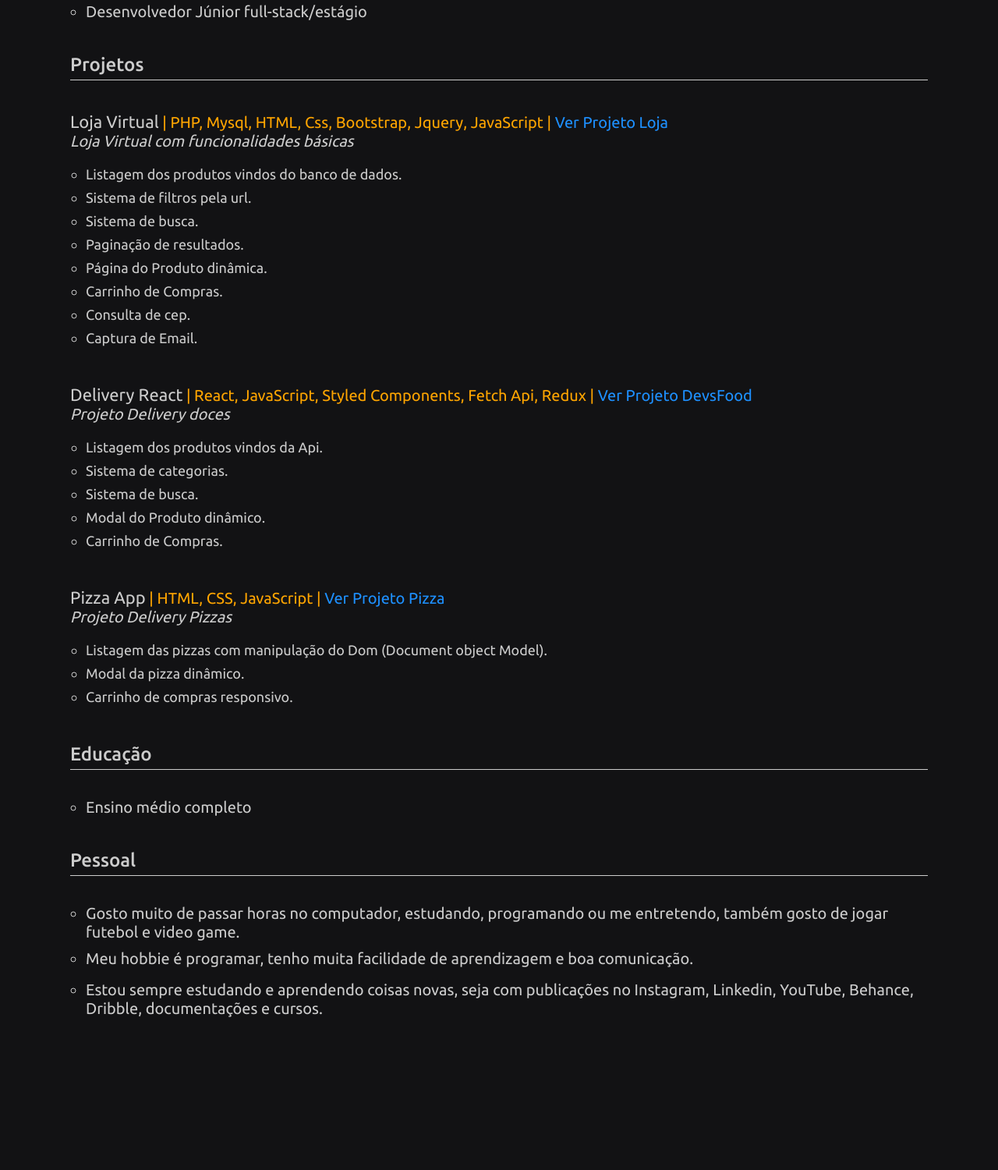
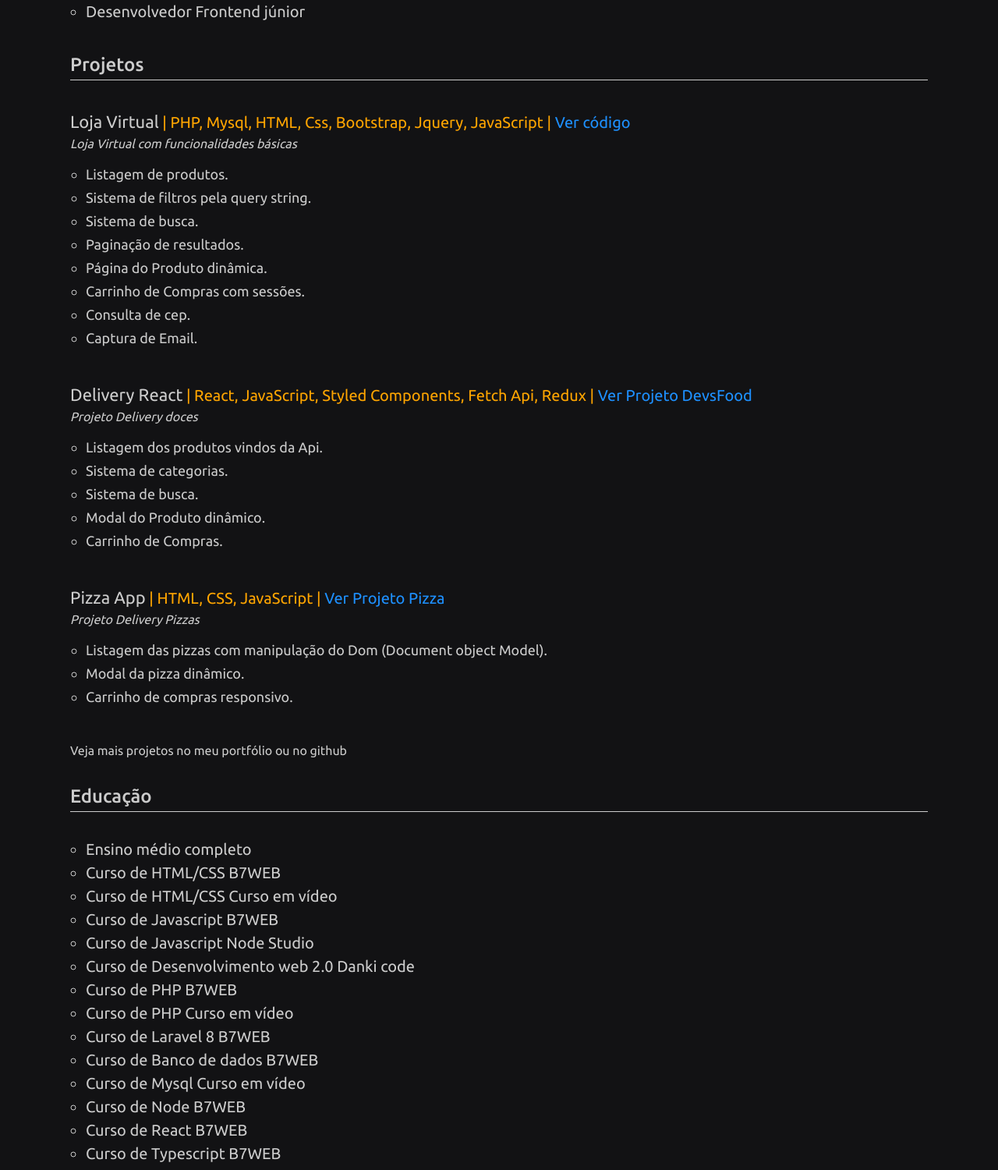
Before and after one commit to d8web/curriculum, a plain HTML site: page index.html in a window 1280 px wide. Shown: the part 377-1877 px from the top of the page at 78% size. Before the commit the page ends 1712 px from the top, so only its background shows below. Drawn offline with Linux system fonts and the light colour scheme.

Commit message:
curriculum atualizado

```diff
--- a/assets/css/app.css
+++ b/assets/css/app.css
@@ -86,6 +86,8 @@ header {
 .project p.italic {
     color: #ccc;
     font-style: italic;
+    margin-top: 6px;
+    font-size: 16px;
 }
 
 .project strong {
--- a/index.html
+++ b/index.html
@@ -12,9 +12,9 @@
     <header>
         <div class="info">
             <ul>
-                <li>Carrancas, MG</li>
+                <li>Itapeva, MG</li>
                 <li>(35) 99821-6583</li>
-                <li>contato.daniel.dev@gmail.com</li>
+                <li>thisdev22@gmail.com</li>
             </ul>
         </div>
         <div class="name">
@@ -29,7 +29,7 @@
                     <a href="https://www.linkedin.com/in/daniel-ferreira-developer" target="_blank">Linkedin</a>
                 </li>
                 <li>
-                    <a href="https://dfdeveloper.com.br/" target="_blank">Portfólio</a>
+                    <a href="https://d8web.github.io/Portfolio2.0/" target="_blank">Portfólio</a>
                 </li>
             </ul>
         </div>
@@ -38,11 +38,11 @@
     <section class="habilidades">
 
         <h2>Habilidades</h2>
-        <p><strong>Conhecimentos básicos: </strong>HTML, CSS, Bootstrap, WordPress, Elementor, JavaScript, Typescript, Mongodb, React, Styled Components, Hooks, Node.js, Express, Expo, REST API, Git, Mysql, Php, Laravel.</p>
+        <p><strong>Conhecimentos: </strong>HTML, CSS, Bootstrap, WordPress, Elementor, JavaScript, Typescript, Mongodb, React, Styled Components, Hooks, Node.js, Express, Expo, REST API, Git, Mysql, Php, Laravel.</p>
 
         <h2>Objetivo</h2>
         <ul style="list-style: circle; padding-left: 20px;">
-            <li>Desenvolvedor Júnior full-stack/estágio</li>
+            <li>Desenvolvedor Frontend júnior</li>
         </ul>
 
         <h2>Projetos</h2>
@@ -50,18 +50,18 @@
         <div class="project">
             <p>
                 <strong>Loja Virtual</strong> | PHP, Mysql, HTML, Css, Bootstrap, Jquery, JavaScript |
-                <a href="https://loja.dfdeveloper.com.br/public/" target="_blank">
-                    Ver Projeto Loja
+                <a href="https://github.com/d8web/projetoLoja" target="_blank">
+                    Ver código
                 </a>
             </p>
             <p class="italic">Loja Virtual com funcionalidades básicas</p>
             <ul style="list-style: circle;">
-                <li>Listagem dos produtos vindos do banco de dados.</li>
-                <li>Sistema de filtros pela url.</li>
+                <li>Listagem de produtos.</li>
+                <li>Sistema de filtros pela query string.</li>
                 <li>Sistema de busca.</li>
                 <li>Paginação de resultados.</li>
                 <li>Página do Produto dinâmica.</li>
-                <li>Carrinho de Compras.</li>
+                <li>Carrinho de Compras com sessões.</li>
                 <li>Consulta de cep.</li>
                 <li>Captura de Email.</li>
             </ul>
@@ -70,7 +70,7 @@
         <div class="project">
             <p>
                 <strong>Delivery React</strong> | React, JavaScript, Styled Components, Fetch Api, Redux |
-                <a href="https://devsfood.dfdeveloper.com.br/" target="_blank">
+                <a href="https://github.com/d8web/Devsfood" target="_blank">
                     Ver Projeto DevsFood
                 </a>
             </p>
@@ -87,7 +87,7 @@
         <div class="project">
             <p>
                 <strong>Pizza App</strong> | HTML, CSS, JavaScript |
-                <a href="https://pizza.dfdeveloper.com.br/" target="_blank">
+                <a href="https://d8web.github.io/PizzaApp/" target="_blank">
                     Ver Projeto Pizza
                 </a>
             </p>
@@ -99,16 +99,31 @@
             </ul>
         </div>
 
+        <div>Veja mais projetos no meu portfólio ou no github</div>
+
         <h2>Educação</h2>
         <ul style="list-style-type: circle; padding-left: 20px;">
             <li>Ensino médio completo</li>
+            <li>Curso de HTML/CSS B7WEB</li>
+            <li>Curso de HTML/CSS Curso em vídeo</li>
+            <li>Curso de Javascript B7WEB</li>
+            <li>Curso de Javascript Node Studio</li>
+            <li>Curso de Desenvolvimento web 2.0 Danki code</li>
+            <li>Curso de PHP B7WEB</li>
+            <li>Curso de PHP Curso em vídeo</li>
+            <li>Curso de Laravel 8 B7WEB</li>
+            <li>Curso de Banco de dados B7WEB</li>
+            <li>Curso de Mysql Curso em vídeo</li>
+            <li>Curso de Node B7WEB</li>
+            <li>Curso de React B7WEB</li>
+            <li>Curso de Typescript B7WEB</li>
         </ul>
 
         <h2>Pessoal</h2>
         <ul style="list-style-type: circle; padding-left: 20px;" id="pessoal">
             <li>Gosto muito de passar horas no computador, estudando, programando ou me entretendo, também gosto de jogar futebol e video game.</li>
             <li>Meu hobbie é programar, tenho muita facilidade de aprendizagem e boa comunicação.</li>
-            <li>Estou sempre estudando e aprendendo coisas novas, seja com publicações no Instagram, Linkedin, YouTube, Behance, Dribble, documentações e cursos.</li>
+            <li>Estou sempre estudando e aprendendo coisas novas, seja com publicações no Instagram, Linkedin, tutoriais no YouTube, Behance, Dribble, documentações e cursos.</li>
         </ul>
 
     </section>
```
Also changed, not shown: 1 other file.
